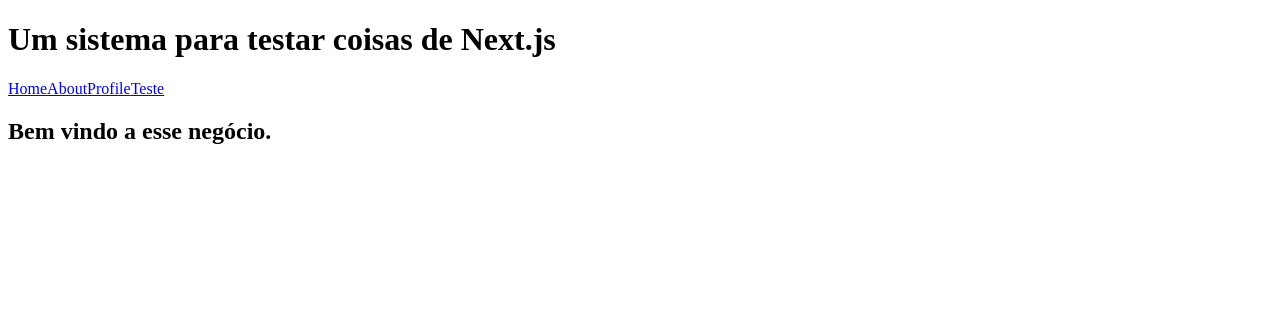
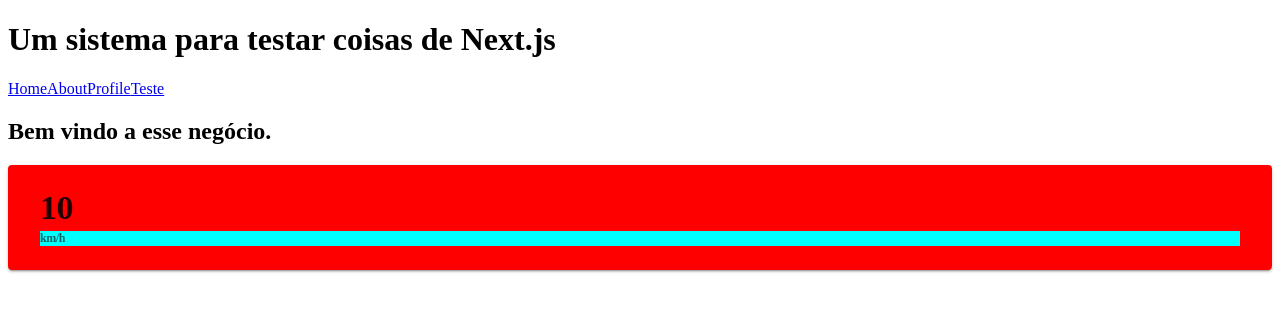
Before and after one commit to felipebastos/workshop, a Next.js app: page / in a window 1280 px wide. Shown: the top 312 px of the page. Built offline with nearby package versions, Linux system fonts and the light colour scheme.

Commit message:
Exemplo de componente personalizado seguindo as boas práticas

```diff
--- a/src/app/page.tsx
+++ b/src/app/page.tsx
@@ -1,9 +1,13 @@
+'use client'
+
+import Letreiro from '../shared/letreiro/letreiro';
 
 export default function Home() {
     return (
 
         <div>
             <h2>Bem vindo a esse negócio.</h2>
+            <Letreiro value="10" unit="km/h" variant="doidin" />
         </div>
 
     )
--- /dev/null
+++ b/src/shared/letreiro/letreiro.tsx
@@ -0,0 +1,73 @@
+import * as React from 'react';
+import { styled } from "@mui/material";
+import { useThemeProps } from '@mui/material/styles';
+
+
+interface LetreiroProps {
+    value: number | string;
+    unit: string;
+    variant?: 'outlined' | 'doidin';
+  }
+
+  interface LetreiroOwnerState extends LetreiroProps {
+    // …key value pairs for the internal state that you want to style the slot
+    // but don't want to expose to the users
+  }
+
+  const LetreiroRoot = styled('div', {
+    name: 'MuiStat',
+    slot: 'root',
+  })<{ ownerState: LetreiroOwnerState }>(({ theme, ownerState }) => ({
+    display: 'flex',
+    flexDirection: 'column',
+    gap: theme.spacing(0.5),
+    padding: theme.spacing(3, 4),
+    backgroundColor: theme.palette.background.paper,
+    borderRadius: theme.shape.borderRadius,
+    boxShadow: theme.shadows[2],
+    letterSpacing: '-0.025em',
+    fontWeight: 600,
+    // typed-safe access to the `variant` prop
+    ...(ownerState.variant === 'outlined' && {
+      border: `2px solid ${theme.palette.divider}`,
+      boxShadow: 'none',
+    }),
+    ...(ownerState.variant === 'doidin' && {
+        backgroundColor: 'red',
+    }),
+  }));
+
+  // …do the same for other slots
+
+  const LetreiroValue = styled('div', {
+    name: 'MuiStat',
+    slot: 'value',
+  })<{ ownerState: LetreiroOwnerState }>(({ theme, ownerState }) => ({
+    fontSize: theme.typography.h4.fontSize,
+    color: theme.palette.text.primary,
+  }));
+
+  const LetreiroUnit = styled('div', {
+    name: 'MuiStat',
+    slot: 'unit',
+  })<{ ownerState: LetreiroOwnerState }>(({ theme, ownerState }) => ({
+    fontSize: theme.typography.caption.fontSize,
+    color: theme.palette.text.secondary,
+    backgroundColor: 'cyan',
+  }));
+
+  const Letreiro = React.forwardRef<HTMLDivElement, LetreiroProps>(function Stat(inProps, ref) {
+    const props = useThemeProps({ props: inProps, name: 'MuiStat' });
+    const { value, unit, variant, ...other } = props;
+
+    const ownerState = { ...props, variant };
+
+    return (
+      <LetreiroRoot ref={ref} ownerState={ownerState} {...other}>
+        <LetreiroValue ownerState={ownerState}>{value}</LetreiroValue>
+        <LetreiroUnit ownerState={ownerState}>{unit}</LetreiroUnit>
+      </LetreiroRoot>
+    );
+  });
+
+  export default Letreiro;
```
